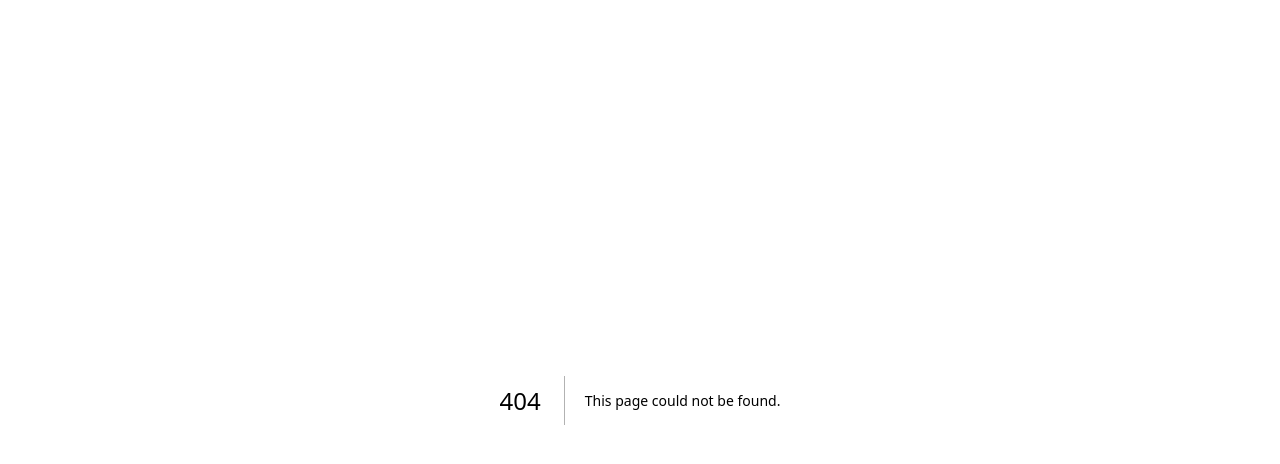
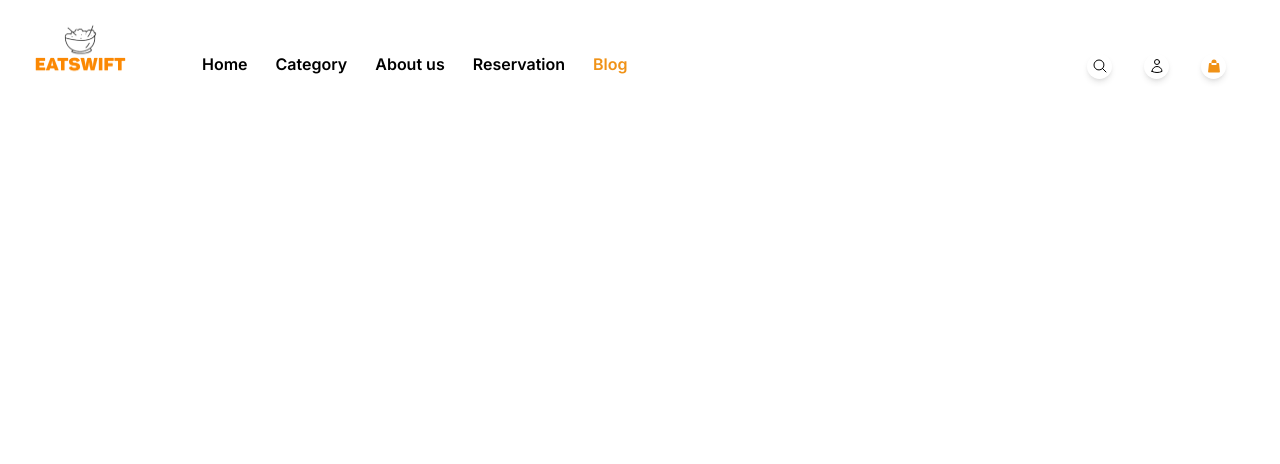
Before and after one commit to nazalbinhamza/Eat-Swift, a Next.js app: page /Blog in a window 1280 px wide. Before the commit this address had no page. Shown: the top 464 px of the page. Built offline with nearby package versions, Linux system fonts and the light colour scheme.

Commit message:
add: add login ui

```diff
--- a/package.json
+++ b/package.json
@@ -9,6 +9,7 @@
     "lint": "next lint"
   },
   "dependencies": {
+    "@next/font": "^14.2.5",
     "firebase": "^10.12.3",
     "next": "14.2.5",
     "next-images": "^1.8.5",
--- /dev/null
+++ b/src/app/(routes)/Aboutus/page.tsx
@@ -0,0 +1,12 @@
+import React from 'react';
+import Nav from '@/app/_components/nav';
+
+const page = () => {
+  return (
+    <div>
+        <Nav />
+    </div>
+  )
+}
+
+export default page
--- /dev/null
+++ b/src/app/(routes)/Blog/page.tsx
@@ -0,0 +1,12 @@
+import React from 'react';
+import Nav from '@/app/_components/nav';
+
+const page = () => {
+  return (
+    <div>
+        <Nav />
+    </div>
+  )
+}
+
+export default page
--- /dev/null
+++ b/src/app/(routes)/Category/page.tsx
@@ -0,0 +1,12 @@
+import React from 'react';
+import Nav from '@/app/_components/nav';
+
+const page = () => {
+  return (
+    <div>
+      <Nav />
+    </div>
+  )
+}
+
+export default page
--- /dev/null
+++ b/src/app/(routes)/Categoty/page.tsx
@@ -0,0 +1,12 @@
+import Nav from '@/app/_components/nav';
+import React from 'react';
+
+const page = () => {
+  return (
+    <div>
+      <Nav />
+    </div>
+  )
+}
+
+export default page
--- /dev/null
+++ b/src/app/(routes)/Login/page.tsx
@@ -0,0 +1,29 @@
+import React from 'react';
+import { Krona_One } from '@next/font/google';
+
+const kronaOne = Krona_One({ weight: '400', subsets: ['latin'] });
+
+function Page() {
+  return (
+    <div className='relative flex h-screen'>
+      <div style={{ backgroundColor: '#F09217' }} className='w-1/2'></div>
+      <div className='w-1/2 bg-white'></div>
+      <div className='absolute inset-0 flex items-center justify-center'>
+        <h1 className={`${kronaOne.className} text-[50px] md:text-[200px] tracking-wide font-bold `}>
+          <span className='text-white'>EAT </span>SWIFT
+        </h1>
+      </div>
+      <img
+        src='burgerauth.png'
+        className='absolute z-10 w-auto h-[200px] md:h-[500px]'
+        style={{
+          top: '50%',
+          left: '50%',
+          transform: 'translate(-50%, -50%)',
+        }}
+      />
+    </div>
+  );
+}
+
+export default Page;
--- /dev/null
+++ b/src/app/(routes)/Reservation/page.tsx
@@ -0,0 +1,12 @@
+import React from 'react';
+import Nav from '@/app/_components/nav';
+
+const page = () => {
+  return (
+    <div>
+        <Nav />
+    </div>
+  )
+}
+
+export default page
--- /dev/null
+++ b/src/app/(routes)/Signup/page.tsx
@@ -0,0 +1,9 @@
+import React from 'react'
+
+function page() {
+  return (
+    <div>page</div>
+  )
+}
+
+export default page
--- a/src/app/_components/nav.tsx
+++ b/src/app/_components/nav.tsx
@@ -1,12 +1,41 @@
 'use client';
-import React, { useState } from 'react';
+import Link from 'next/link';
+import { usePathname } from 'next/navigation';
+import React, { useState, useEffect } from 'react';
 
 function Nav() {
-  const [menuOpen, setMenuOpen] = useState(false);
-  const [activeLink, setActiveLink] = useState('Home');
+  const [menuOpen, setMenuOpen] = useState<boolean>(false);
+  const pathname = usePathname();
+  const [activeLink, setActiveLink] = useState<string>('Home');
 
-  const handleClick = (link:any) => {
-    setActiveLink(link);
+  useEffect(() => {
+    switch (pathname) {
+      case '/':
+        setActiveLink('Home');
+        break;
+      case '/Category':
+        setActiveLink('Category');
+        break;
+      case '/Aboutus':
+        setActiveLink('About us');
+        break;
+      case '/Reservation':
+        setActiveLink('Reservation');
+        break;
+      case '/Blog':
+        setActiveLink('Blog');
+        break;
+      default:
+        setActiveLink('Home');
+    }
+  }, [pathname]);
+
+  const paths: { [key: string]: string } = {
+    Home: '/',
+    Category: '/Category',
+    'About us': '/Aboutus',
+    Reservation: '/Reservation',
+    Blog: '/Blog'
   };
 
   return (
@@ -16,17 +45,19 @@ function Nav() {
           <img className="h-[90px] w-[150px]" src="Logo.png" alt="Logo" />
           <div className="hidden md:flex p-12 gap-7 font-semibold font-inter">
             {['Home', 'Category', 'About us', 'Reservation', 'Blog'].map((link) => (
+              <Link key={link} href={paths[link]}>
                 <h4
-                key={link}
-                onClick={() => handleClick(link)}
+                  onClick={() => setActiveLink(link)}
                   style={{ color: activeLink === link ? '#F09217' : 'black' }}
+                  className="cursor-pointer"
                 >
                   {link}
                 </h4>
+              </Link>
             ))}
           </div>
         </div>
-        <div className='flex justify-end mt-[-50px] pr-[40px] md:hidden'>
+        <div className="flex justify-end mt-[-50px] pr-[40px] md:hidden">
           <div className="md:hidden">
             <button
               className="w-[30px] h-[30px] bg-white rounded-full shadow-md flex justify-around items-center p-2"
@@ -44,11 +75,13 @@ function Nav() {
               <path strokeLinecap="round" strokeLinejoin="round" d="m21 21-5.197-5.197m0 0A7.5 7.5 0 1 0 5.196 5.196a7.5 7.5 0 0 0 10.607 10.607Z" />
             </svg>
           </div>
+          <Link href="/Login">
             <div className="w-[25px] bg-white h-[25px] rounded-full shadow-md flex justify-around p-[4px]">
               <svg xmlns="http://www.w3.org/2000/svg" fill="none" viewBox="0 0 24 24" strokeWidth="1.5" stroke="currentColor" className="size-4">
                 <path strokeLinecap="round" strokeLinejoin="round" d="M15.75 6a3.75 3.75 0 1 1-7.5 0 3.75 3.75 0 0 1 7.5 0ZM4.501 20.118a7.5 7.5 0 0 1 14.998 0A17.933 17.933 0 0 1 12 21.75c-2.676 0-5.216-.584-7.499-1.632Z" />
               </svg>
             </div>
+          </Link>
           <div className="w-[25px] bg-white h-[25px] rounded-full shadow-md flex justify-around p-[4px]">
             <svg xmlns="http://www.w3.org/2000/svg" fill="#F09217" viewBox="0 0 24 24" strokeWidth="1.5" stroke="none" className="size-4">
               <path strokeLinecap="round" strokeLinejoin="round" d="M15.75 10.5V6a3.75 3.75 0 1 0-7.5 0v4.5m11.356-1.993 1.263 12c.07.665-.45 1.243-1.119 1.243H4.25a1.125 1.125 0 0 1-1.12-1.243l1.264-12A1.125 1.125 0 0 1 5.513 7.5h12.974c.576 0 1.059.435 1.119 1.007ZM8.625 10.5a.375.375 0 1 1-.75 0 .375.375 0 0 1 .75 0Zm7.5 0a.375.375 0 1 1-.75 0 .375.375 0 0 1 .75 0Z" />
@@ -58,25 +91,29 @@ function Nav() {
         {menuOpen && (
           <div className="md:hidden flex flex-col items-start p-4 gap-4 font-semibold font-inter">
             {['Home', 'Category', 'About us', 'Reservation', 'Blog'].map((link) => (
+              <Link key={link} href={paths[link]}>
                 <h4
-                key={link}
-                onClick={() => handleClick(link)}
+                  onClick={() => setActiveLink(link)}
                   style={{ color: activeLink === link ? '#F09217' : 'black' }}
+                  className="cursor-pointer"
                 >
                   {link}
                 </h4>
+              </Link>
             ))}
             <div className="w-[25px] bg-white h-[25px] rounded-full shadow-md flex justify-around p-[4px]">
               <svg xmlns="http://www.w3.org/2000/svg" fill="none" viewBox="0 0 24 24" strokeWidth="1.5" stroke="currentColor" className="size-4">
                 <path strokeLinecap="round" strokeLinejoin="round" d="m21 21-5.197-5.197m0 0A7.5 7.5 0 1 0 5.196 5.196a7.5 7.5 0 0 0 10.607 10.607Z" />
               </svg>
             </div>
+            <Link href="/Login">
               <div className="w-[25px] bg-white h-[25px] rounded-full shadow-md flex justify-around p-[4px] ml-[40px] mt-[-40px]">
                 <svg xmlns="http://www.w3.org/2000/svg" fill="none" viewBox="0 0 24 24" strokeWidth="1.5" stroke="currentColor" className="size-4">
                   <path strokeLinecap="round" strokeLinejoin="round" d="M15.75 6a3.75 3.75 0 1 1-7.5 0 3.75 3.75 0 0 1 7.5 0ZM4.501 20.118a7.5 7.5 0 0 1 14.998 0A17.933 17.933 0 0 1 12 21.75c-2.676 0-5.216-.584-7.499-1.632Z" />
                 </svg>
               </div>
-            <div className="w-[25px] bg-white h-[25px] rounded-full shadow-md flex justify-around p-[4px] ml-[80px] mt-[-40px]">
+            </Link>
+            <div className="w-[25px] bg-white h-[25px] rounded-full shadow-md flex justify-around p-[4px] ml-[80px] mt-[-55px]">
               <svg xmlns="http://www.w3.org/2000/svg" fill="#F09217" viewBox="0 0 24 24" strokeWidth="1.5" stroke="none" className="size-4">
                 <path strokeLinecap="round" strokeLinejoin="round" d="M15.75 10.5V6a3.75 3.75 0 1 0-7.5 0v4.5m11.356-1.993 1.263 12c.07.665-.45 1.243-1.119 1.243H4.25a1.125 1.125 0 0 1-1.12-1.243l1.264-12A1.125 1.125 0 0 1 5.513 7.5h12.974c.576 0 1.059.435 1.119 1.007ZM8.625 10.5a.375.375 0 1 1-.75 0 .375.375 0 0 1 .75 0Zm7.5 0a.375.375 0 1 1-.75 0 .375.375 0 0 1 .75 0Z" />
               </svg>
```
Also changed, not shown: public/burgerauth.png (added), 1 other file (tests, documents, lock files or other folders). Lines whose indentation alone changed are shown as unchanged.
